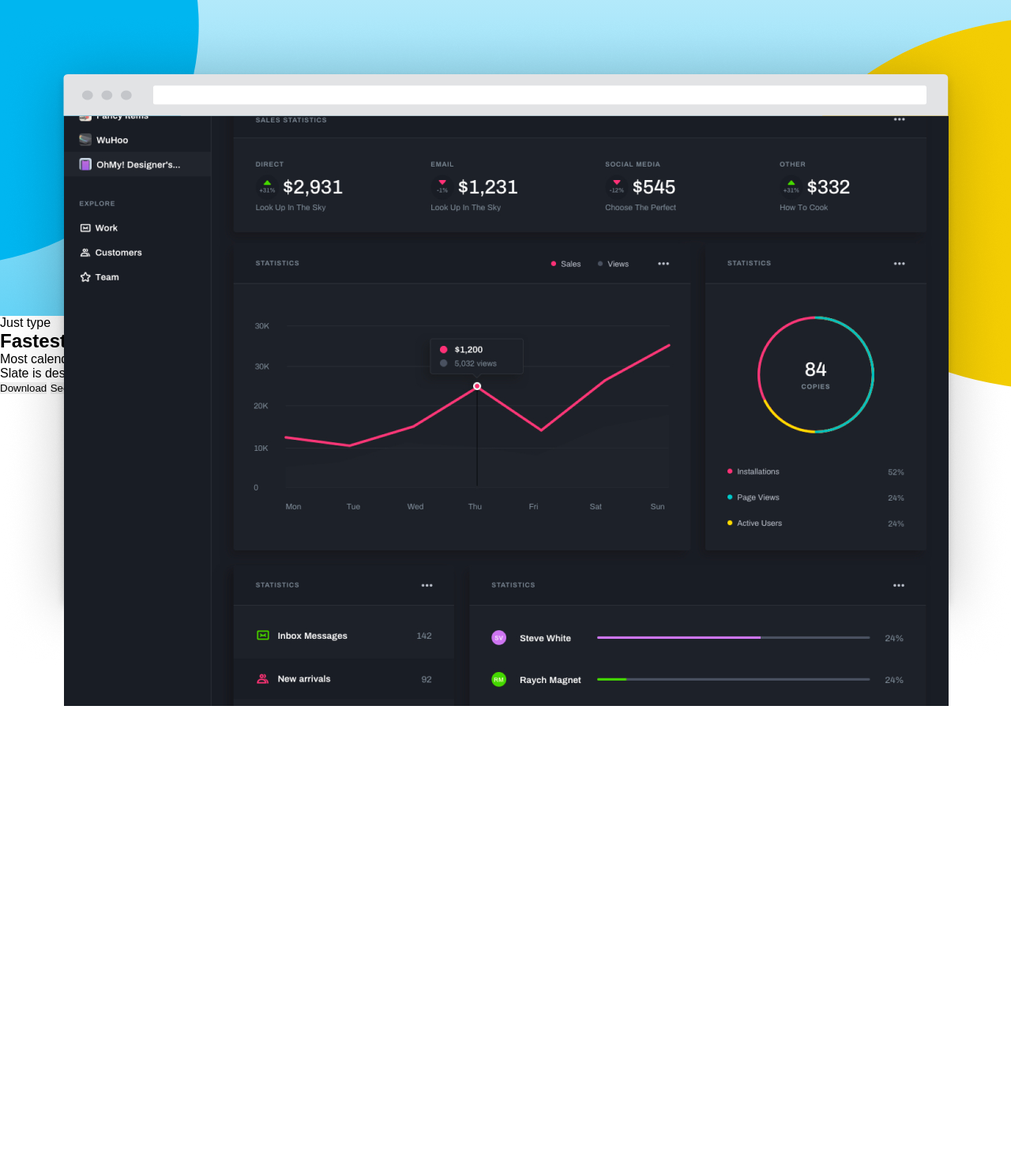
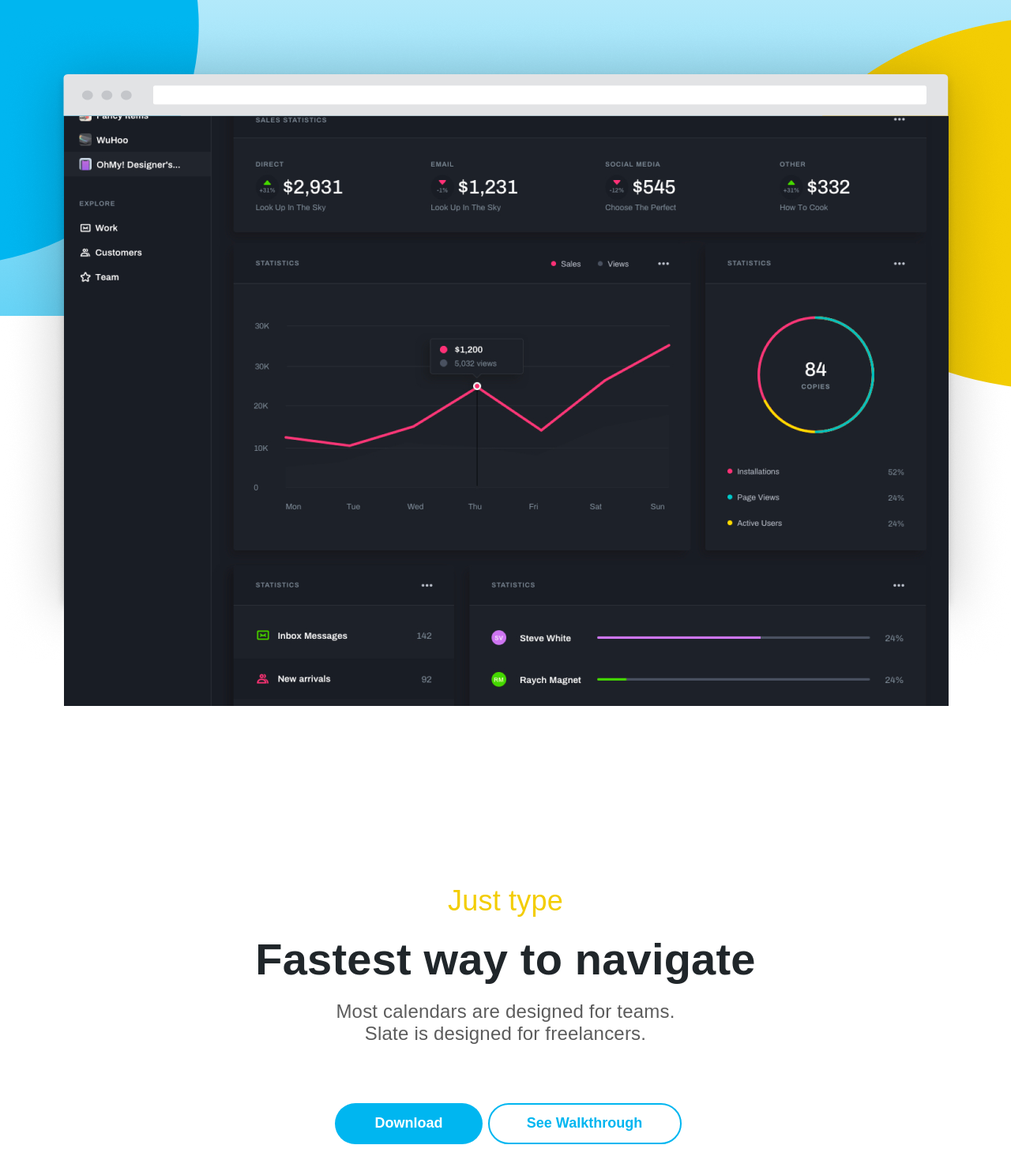
Before and after one commit to AlexNicolasCode/figma-land, a website built with Vite: page index.html in a window 1280 px wide. Shown: the part 611-2099 px from the top of the page at 79% size. Before the commit the page ends 1505 px from the top, so only its background shows below. Built offline with nearby package versions, Linux system fonts and the light colour scheme.

Commit message:
download section added

```diff
--- /dev/null
+++ b/css/download.css
@@ -0,0 +1,55 @@
+.download {
+    margin-top: 20px;
+    position: relative;
+    top: 700px;
+    text-align: center;
+    height: 100vh;
+    width: 100%;
+}
+.download__content {
+    margin: auto;
+    width: 634px;
+    height: 257px;
+    margin-bottom: 20px;;
+}
+.download__header {
+    letter-spacing: 0.2px;
+    font-size: 36px;
+    color: var(--secondary);
+}
+.download__title {
+    margin-top: 20px;
+    letter-spacing: 0.2px;
+    font-size: 56px;
+    color: var(--first-text);
+}
+.download__subtitle {
+    margin-top: 20px;
+    letter-spacing: 0.2px;
+    font-size: 24px;
+    color: var(--second-text);
+}
+.download__options {
+    width: 445px;
+    height: 52px;
+    margin: auto;
+}
+.download__btn {
+    font-size: 18px;
+    font-weight: bold;
+    border-radius: 85px;
+    height: 52px;
+}
+.download__btn-download {
+    background-color: var(--primary);
+    color: var(--light-text);
+    border: none;
+    width: 187px;
+}
+.download__see-walkthrough {
+    float: right;
+    background: none;
+    color: var(--primary);
+    border: 2px solid var(--primary);
+    width: 245px;
+}
--- a/index.html
+++ b/index.html
@@ -8,6 +8,7 @@
     <link rel="stylesheet" href="css/root.css">
     <link rel="stylesheet" href="css/header.css">
     <link rel="stylesheet" href="css/home.css">
+    <link rel="stylesheet" href="css/download.css">
     <title>Figma Land</title>
   </head>
 
@@ -64,17 +65,21 @@
       </section>
 
       <section class="download">
-        <p>Just type</p>
+        <div class="download__content">
+          <p class="download__header">Just type</p>
 
-        <h2>Fastest way to navigate</h2>
+          <h2 class="download__title">Fastest way to navigate</h2>
 
-        <p>
-          Most calendars are designed for teams.<br/>
-          Slate is designed for freelancers.
-        </p>
+          <p class="download__subtitle">
+            Most calendars are designed for teams.<br/>
+            Slate is designed for freelancers.
+          </p>
+        </div>
 
-        <button>Download</button>
-        <button>See Walkthrough</button>
+        <div class="download__options">
+          <button class="download__btn download__btn-download">Download</button>
+          <button class="download__btn download__see-walkthrough">See Walkthrough</button>
+        </div>
       </section>
 
 
```
Also changed, not shown: css/section2.css (deleted).
